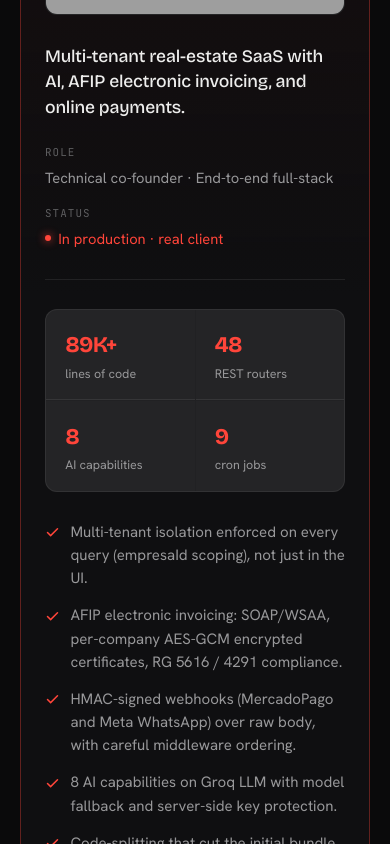
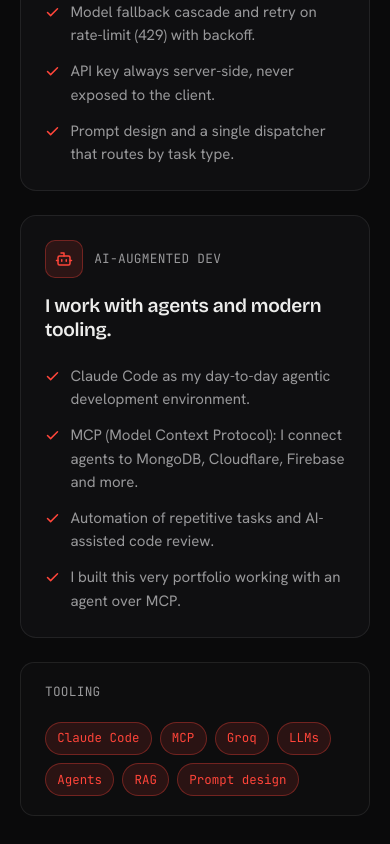
Before and after one commit to IsTincho/portafolio, a React (Vite) app: page / in a window 390 px wide. Shown: the part 4360-5204 px from the top of the page. Built offline with nearby package versions, Linux system fonts and the light colour scheme; grey boxes are pictures that could not be loaded.

Commit message:
agrego seccion de ia y agentes (mcp, llms, dev agentico)

```diff
--- a/src/App.jsx
+++ b/src/App.jsx
@@ -2,6 +2,7 @@ import Nav from './components/Nav.jsx'
 import Hero from './components/Hero.jsx'
 import About from './components/About.jsx'
 import Skills from './components/Skills.jsx'
+import AiSection from './components/AiSection.jsx'
 import Projects from './components/Projects.jsx'
 import Experience from './components/Experience.jsx'
 import Contact from './components/Contact.jsx'
@@ -15,6 +16,7 @@ export default function App() {
         <Hero />
         <About />
         <Skills />
+        <AiSection />
         <Projects />
         <Experience />
         <Contact />
--- /dev/null
+++ b/src/components/AiSection.css
@@ -0,0 +1,117 @@
+.ai__sub {
+  margin-top: 1.1rem;
+  color: var(--text-dim);
+  max-width: 48ch;
+}
+
+.ai__grid {
+  display: grid;
+  grid-template-columns: 1fr 1fr;
+  gap: 1.5rem;
+}
+
+.ai__pillar {
+  border: 1px solid var(--line);
+  border-radius: 16px;
+  background: var(--bg-card);
+  padding: clamp(1.5rem, 3vw, 2.2rem);
+  position: relative;
+  overflow: hidden;
+  transition: border-color 0.4s var(--ease), background 0.4s;
+}
+.ai__pillar::before {
+  content: '';
+  position: absolute;
+  inset: 0;
+  background: radial-gradient(110% 90% at 0% 0%, var(--accent-soft), transparent 55%);
+  opacity: 0;
+  transition: opacity 0.5s var(--ease);
+  pointer-events: none;
+}
+.ai__pillar:hover { border-color: var(--accent-line); }
+.ai__pillar:hover::before { opacity: 1; }
+
+.ai__pillar-head {
+  display: flex;
+  align-items: center;
+  gap: 0.7rem;
+  margin-bottom: 1rem;
+}
+.ai__pillar-icon {
+  display: inline-flex;
+  align-items: center;
+  justify-content: center;
+  width: 38px;
+  height: 38px;
+  border-radius: 10px;
+  background: var(--accent-soft);
+  border: 1px solid var(--accent-line);
+  color: var(--accent);
+}
+.ai__pillar-label {
+  text-transform: uppercase;
+  letter-spacing: 0.1em;
+  font-size: 0.72rem;
+  color: var(--text-faint);
+}
+.ai__pillar-title {
+  font-family: var(--font-display);
+  font-size: clamp(1.2rem, 2.2vw, 1.5rem);
+  font-weight: 600;
+  letter-spacing: -0.015em;
+  line-height: 1.25;
+  margin-bottom: 1.4rem;
+}
+.ai__points {
+  list-style: none;
+  display: flex;
+  flex-direction: column;
+  gap: 0.8rem;
+}
+.ai__points li {
+  display: flex;
+  align-items: flex-start;
+  gap: 0.65rem;
+  font-size: 0.94rem;
+  color: var(--text-dim);
+  line-height: 1.55;
+}
+.ai__points li svg { color: var(--accent); flex-shrink: 0; margin-top: 0.25rem; }
+
+.ai__tools {
+  display: flex;
+  align-items: center;
+  gap: 1.2rem;
+  flex-wrap: wrap;
+  margin-top: 1.5rem;
+  padding: 1.2rem 1.5rem;
+  border: 1px solid var(--line);
+  border-radius: 14px;
+  background: rgba(255, 255, 255, 0.015);
+}
+.ai__tools-label {
+  text-transform: uppercase;
+  letter-spacing: 0.12em;
+  font-size: 0.7rem;
+  color: var(--text-faint);
+  flex-shrink: 0;
+}
+.ai__tools ul {
+  list-style: none;
+  display: flex;
+  flex-wrap: wrap;
+  gap: 0.5rem;
+}
+.ai__tools li {
+  font-family: var(--font-mono);
+  font-size: 0.78rem;
+  color: var(--accent);
+  padding: 0.35rem 0.7rem;
+  border: 1px solid var(--accent-line);
+  border-radius: 100px;
+  background: var(--accent-soft);
+}
+
+@media (max-width: 760px) {
+  .ai__grid { grid-template-columns: 1fr; }
+}
--- /dev/null
+++ b/src/components/AiSection.jsx
@@ -0,0 +1,55 @@
+import { Sparkles, Bot, Check } from 'lucide-react'
+import { useLang } from '../i18n/LanguageContext.jsx'
+import Reveal from './Reveal.jsx'
+import './AiSection.css'
+
+export default function AiSection() {
+  const { t } = useLang()
+  const p1 = t('ai.p1')
+  const p2 = t('ai.p2')
+  const tools = t('ai.tools')
+
+  const pillars = [
+    { icon: Sparkles, label: t('ai.p1Label'), title: t('ai.p1Title'), points: p1 },
+    { icon: Bot, label: t('ai.p2Label'), title: t('ai.p2Title'), points: p2 },
+  ]
+
+  return (
+    <section className="section ai" id="ai">
+      <div className="container">
+        <Reveal className="section-head">
+          <span className="kicker">{t('ai.kicker')}</span>
+          <h2 className="section-title">{t('ai.title')}</h2>
+          <p className="ai__sub">{t('ai.sub')}</p>
+        </Reveal>
+
+        <div className="ai__grid">
+          {pillars.map((p, i) => {
+            const Icon = p.icon
+            return (
+              <Reveal i={i} className="ai__pillar" key={i}>
+                <div className="ai__pillar-head">
+                  <span className="ai__pillar-icon"><Icon size={18} strokeWidth={2} /></span>
+                  <span className="ai__pillar-label mono">{p.label}</span>
+                </div>
+                <h3 className="ai__pillar-title">{p.title}</h3>
+                <ul className="ai__points">
+                  {Array.isArray(p.points) && p.points.map((pt, j) => (
+                    <li key={j}><Check size={15} strokeWidth={2.4} /><span>{pt}</span></li>
+                  ))}
+                </ul>
+              </Reveal>
+            )
+          })}
+        </div>
+
+        <Reveal i={1} className="ai__tools">
+          <span className="ai__tools-label mono">{t('ai.toolsLabel')}</span>
+          <ul>
+            {Array.isArray(tools) && tools.map((tool) => <li key={tool}>{tool}</li>)}
+          </ul>
+        </Reveal>
+      </div>
+    </section>
+  )
+}
--- a/src/components/Nav.css
+++ b/src/components/Nav.css
@@ -167,7 +167,7 @@
   border-radius: 10px;
 }
 
-@media (max-width: 860px) {
+@media (max-width: 1080px) {
   .nav__links { display: none; }
   .nav__cv span { display: none; }
   .nav__cv { padding: 0.5rem; }
--- a/src/components/Nav.jsx
+++ b/src/components/Nav.jsx
@@ -7,6 +7,7 @@ import './Nav.css'
 const links = [
   { id: 'about', key: 'nav.about' },
   { id: 'skills', key: 'nav.skills' },
+  { id: 'ai', key: 'nav.ai' },
   { id: 'projects', key: 'nav.projects' },
   { id: 'experience', key: 'nav.experience' },
   { id: 'contact', key: 'nav.contact' },
--- a/src/i18n/translations.js
+++ b/src/i18n/translations.js
@@ -3,6 +3,7 @@ export const strings = {
     nav: {
       about: 'Perfil',
       skills: 'Stack',
+      ai: 'IA',
       projects: 'Proyectos',
       experience: 'Experiencia',
       contact: 'Contacto',
@@ -40,6 +41,29 @@ export const strings = {
       kicker: '// stack',
       title: 'Herramientas que uso a diario.',
       sub: 'El stack con el que diseño, construyo y opero sistemas en producción.',
+    },
+    ai: {
+      kicker: '// ia & agentes',
+      title: 'Construyo con IA. Y construyo IA.',
+      sub: 'Dos lados de lo mismo: integro modelos en producción y desarrollo con flujos agénticos.',
+      p1Label: 'IA en producto',
+      p1Title: 'Integro LLMs en producción, con criterio.',
+      p1: [
+        '8 capacidades de IA sobre Groq LLM en ZAIGEST: OCR de documentos, scoring de morosos, generación de contratos, tasación y descripciones.',
+        'Cascada de fallback de modelos y retry sobre rate-limit (429) con backoff.',
+        'API key siempre server-side, nunca expuesta al cliente.',
+        'Diseño de prompts y dispatcher único que rutea por tipo de tarea.',
+      ],
+      p2Label: 'Desarrollo aumentado',
+      p2Title: 'Trabajo con agentes y tooling moderno.',
+      p2: [
+        'Claude Code como entorno de desarrollo agéntico, día a día.',
+        'MCP (Model Context Protocol): conecto agentes a MongoDB, Cloudflare, Firebase y más.',
+        'Automatización de tareas repetitivas y revisión de código asistida.',
+        'Este mismo portafolio lo construí trabajando con un agente vía MCP.',
+      ],
+      toolsLabel: 'Herramientas',
+      tools: ['Claude Code', 'MCP', 'Groq', 'LLMs', 'Agentes', 'RAG', 'Prompt design'],
     },
     projects: {
       kicker: '// proyectos',
@@ -83,6 +107,7 @@ export const strings = {
     nav: {
       about: 'About',
       skills: 'Stack',
+      ai: 'AI',
       projects: 'Work',
       experience: 'Experience',
       contact: 'Contact',
@@ -120,6 +145,29 @@ export const strings = {
       kicker: '// stack',
       title: 'Tools I use every day.',
       sub: 'The stack I use to design, build, and operate systems in production.',
+    },
+    ai: {
+      kicker: '// ai & agents',
+      title: 'I build with AI. And I build AI.',
+      sub: 'Two sides of the same coin: I ship models in production and develop with agentic workflows.',
+      p1Label: 'AI in product',
+      p1Title: 'I integrate LLMs in production, with judgment.',
+      p1: [
+        '8 AI capabilities on Groq LLM in ZAIGEST: document OCR, delinquency scoring, contract generation, appraisal and descriptions.',
+        'Model fallback cascade and retry on rate-limit (429) with backoff.',
+        'API key always server-side, never exposed to the client.',
+        'Prompt design and a single dispatcher that routes by task type.',
+      ],
+      p2Label: 'AI-augmented dev',
+      p2Title: 'I work with agents and modern tooling.',
+      p2: [
+        'Claude Code as my day-to-day agentic development environment.',
+        'MCP (Model Context Protocol): I connect agents to MongoDB, Cloudflare, Firebase and more.',
+        'Automation of repetitive tasks and AI-assisted code review.',
+        'I built this very portfolio working with an agent over MCP.',
+      ],
+      toolsLabel: 'Tooling',
+      tools: ['Claude Code', 'MCP', 'Groq', 'LLMs', 'Agents', 'RAG', 'Prompt design'],
     },
     projects: {
       kicker: '// work',
```
